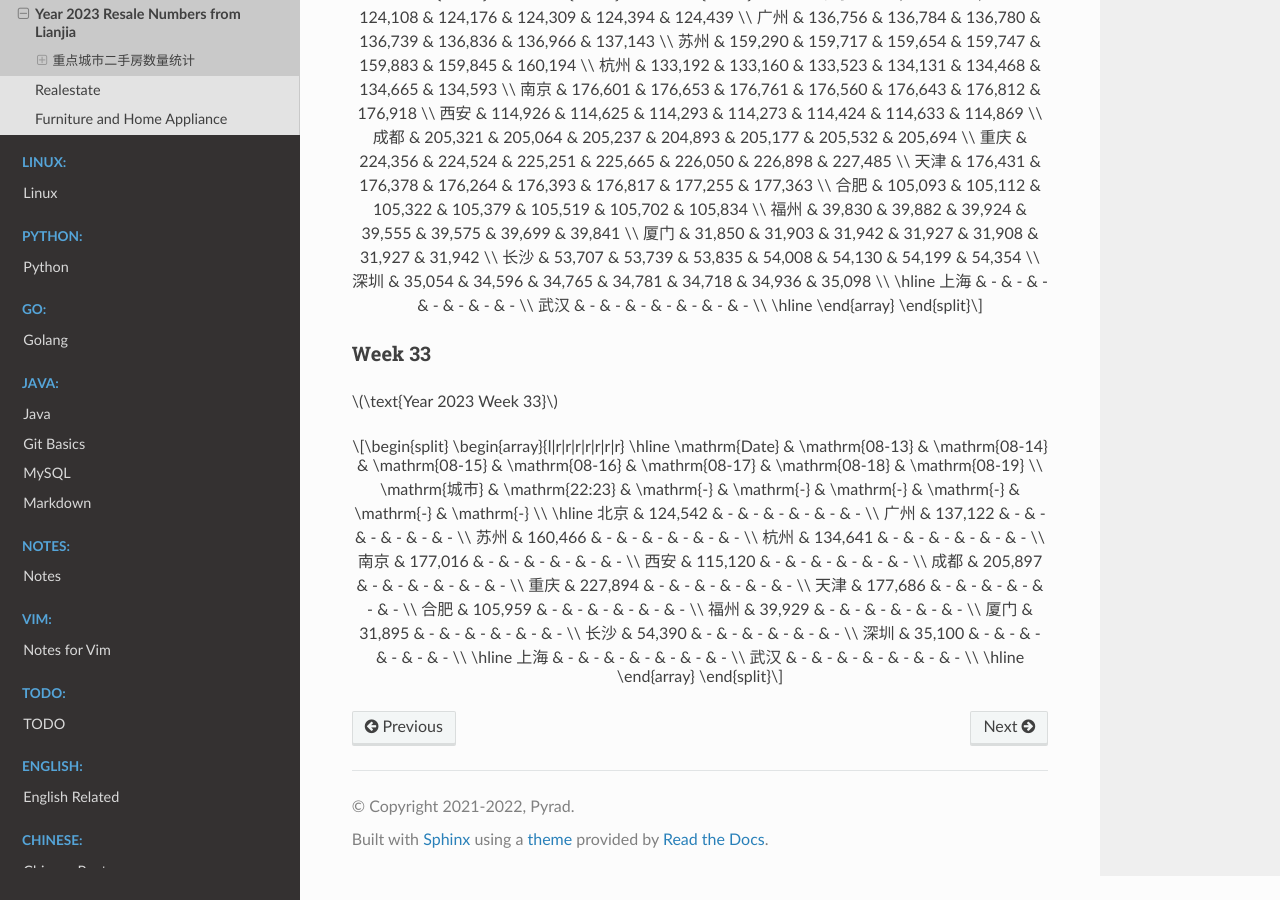
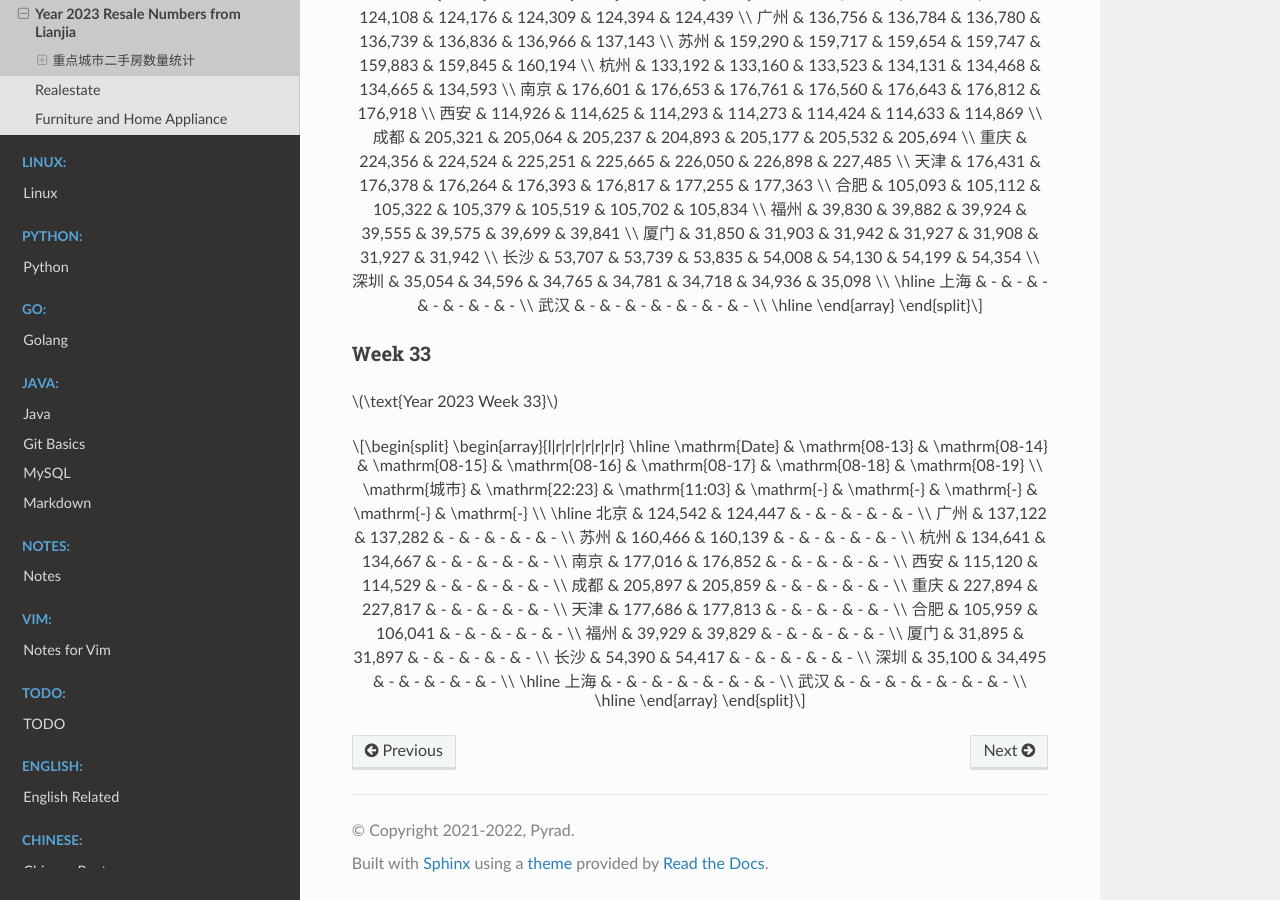
Before and after one commit to Pyrad/pyradnotes, a Sphinx documentation site: the page built from source/RealEstate/resalenumbers2023.md, in a window 1280 px wide and 900 px high, scrolled down 11382 px. Built offline with Sphinx 7.4.7 and the Read the Docs theme 2.0.0, drawn with Linux system fonts in a browser that asks for light colours; a script that is not in the unit is left out.

Commit message:
Realestate Update resale numbers 2023-08-14 11:03

```diff
--- a/source/RealEstate/resalenumbers2023.md
+++ b/source/RealEstate/resalenumbers2023.md
@@ -770,22 +770,22 @@ $$
 \begin{array}{l|r|r|r|r|r|r|r}
 \hline
 \mathrm{Date} & \mathrm{08-13} & \mathrm{08-14} & \mathrm{08-15} & \mathrm{08-16} & \mathrm{08-17} & \mathrm{08-18} & \mathrm{08-19} \\
-\mathrm{城市} & \mathrm{22:23} & \mathrm{-} & \mathrm{-} & \mathrm{-} & \mathrm{-} & \mathrm{-} & \mathrm{-} \\
+\mathrm{城市} & \mathrm{22:23} & \mathrm{11:03} & \mathrm{-} & \mathrm{-} & \mathrm{-} & \mathrm{-} & \mathrm{-} \\
 \hline
-北京 & 124,542 & - & - & - & - & - & - \\
-广州 & 137,122 & - & - & - & - & - & - \\
-苏州 & 160,466 & - & - & - & - & - & - \\
-杭州 & 134,641 & - & - & - & - & - & - \\
-南京 & 177,016 & - & - & - & - & - & - \\
-西安 & 115,120 & - & - & - & - & - & - \\
-成都 & 205,897 & - & - & - & - & - & - \\
-重庆 & 227,894 & - & - & - & - & - & - \\
-天津 & 177,686 & - & - & - & - & - & - \\
-合肥 & 105,959 & - & - & - & - & - & - \\
-福州 & 39,929 & - & - & - & - & - & - \\
-厦门 & 31,895 & - & - & - & - & - & - \\
-长沙 & 54,390 & - & - & - & - & - & - \\
-深圳 & 35,100 & - & - & - & - & - & - \\
+北京 & 124,542 & 124,447 & - & - & - & - & - \\
+广州 & 137,122 & 137,282 & - & - & - & - & - \\
+苏州 & 160,466 & 160,139 & - & - & - & - & - \\
+杭州 & 134,641 & 134,667 & - & - & - & - & - \\
+南京 & 177,016 & 176,852 & - & - & - & - & - \\
+西安 & 115,120 & 114,529 & - & - & - & - & - \\
+成都 & 205,897 & 205,859 & - & - & - & - & - \\
+重庆 & 227,894 & 227,817 & - & - & - & - & - \\
+天津 & 177,686 & 177,813 & - & - & - & - & - \\
+合肥 & 105,959 & 106,041 & - & - & - & - & - \\
+福州 & 39,929 & 39,829 & - & - & - & - & - \\
+厦门 & 31,895 & 31,897 & - & - & - & - & - \\
+长沙 & 54,390 & 54,417 & - & - & - & - & - \\
+深圳 & 35,100 & 34,495 & - & - & - & - & - \\
 \hline
 上海 & - & - & - & - & - & - & - \\
 武汉 & - & - & - & - & - & - & - \\
```
Also changed, not shown: 1 other file.
